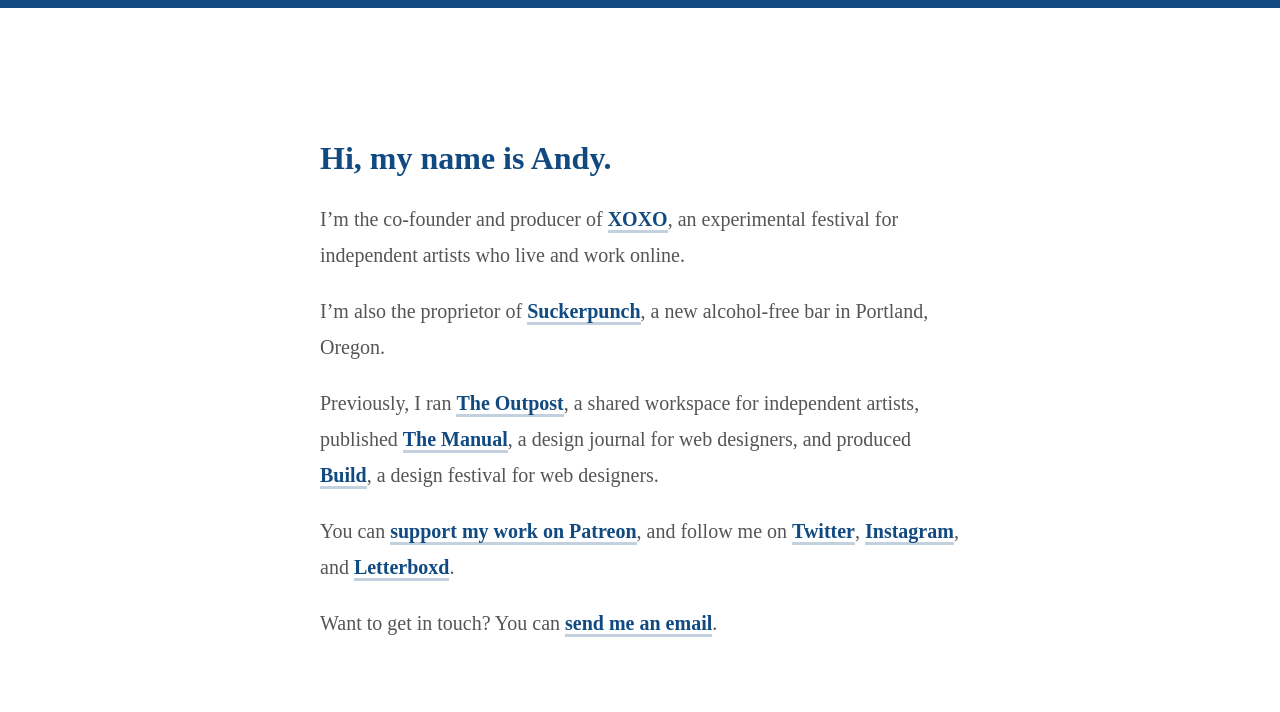
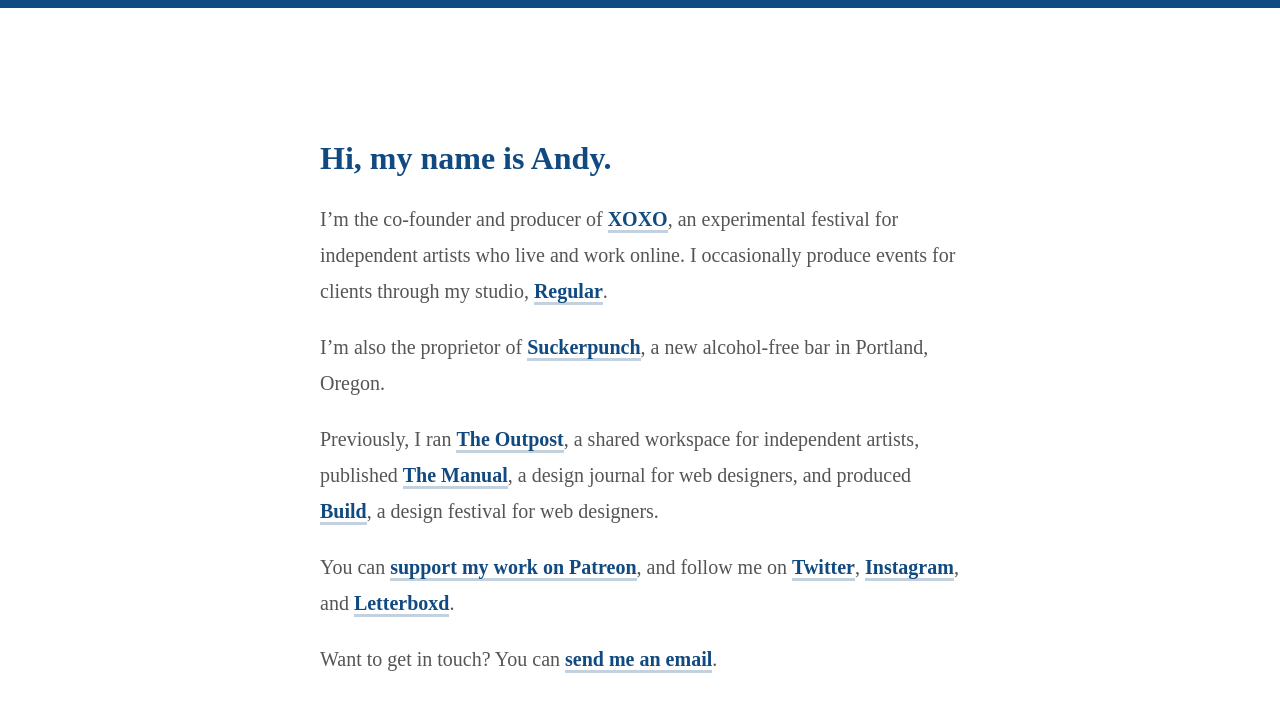
Before and after one commit to andymcmillan/andymcmillan, a Jekyll site: the page built from index.md, in a window 1280 px wide. Shown: the top 712 px of the page. Built offline with Jekyll 4.4.1, drawn with Linux system fonts in a browser that asks for light colours.

Commit message:
Adding Regular back in

```diff
--- a/index.md
+++ b/index.md
@@ -5,7 +5,7 @@
 
 # Hi, my name is Andy.
 
-I'm the co-founder and producer of [XOXO](https://xoxofest.com), an experimental festival for independent artists who live and work online.
+I'm the co-founder and producer of [XOXO](https://xoxofest.com), an experimental festival for independent artists who live and work online. I occasionally produce events for clients through my studio, [Regular](http://regular.events).
 
 I’m also the proprietor of [Suckerpunch](https://suckerpunchpdx.com), a new alcohol-free bar in Portland, Oregon.
 
```
